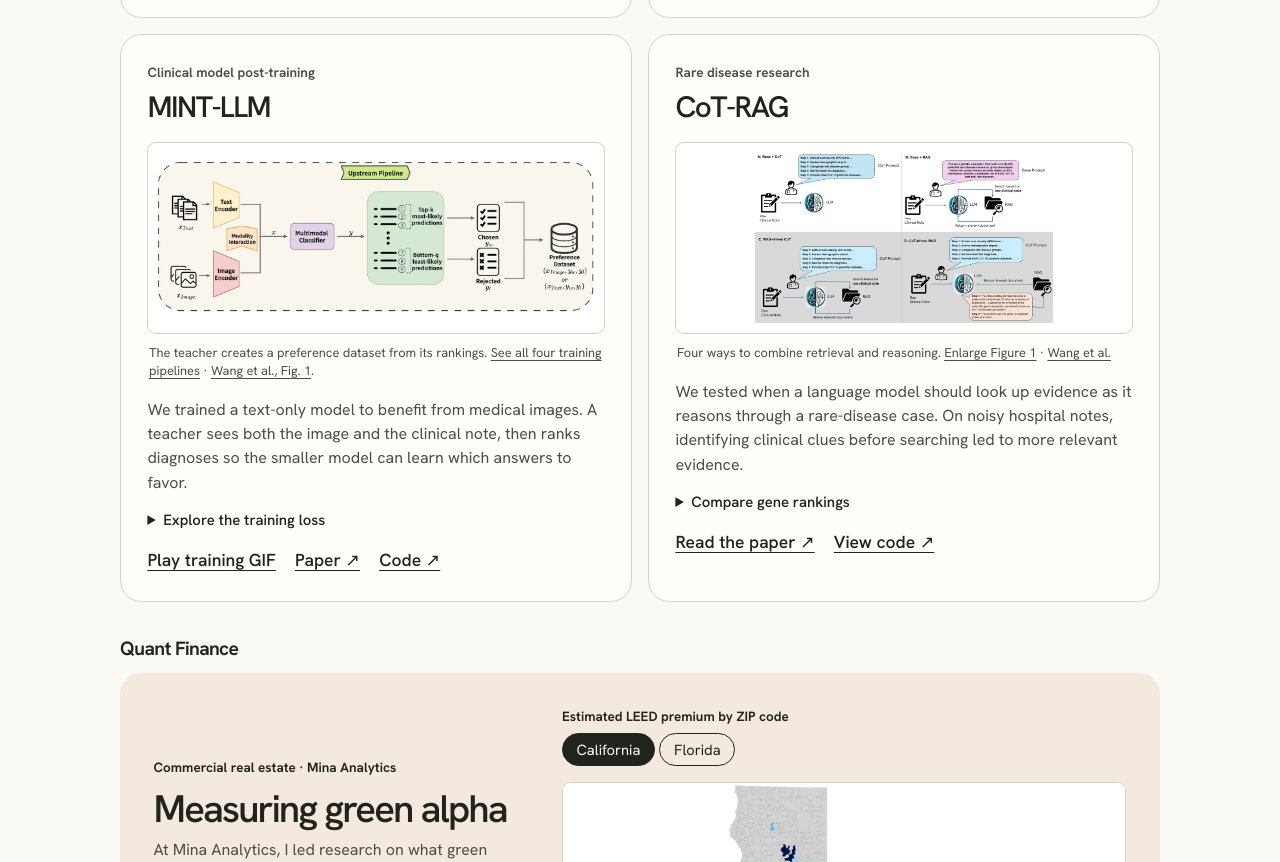
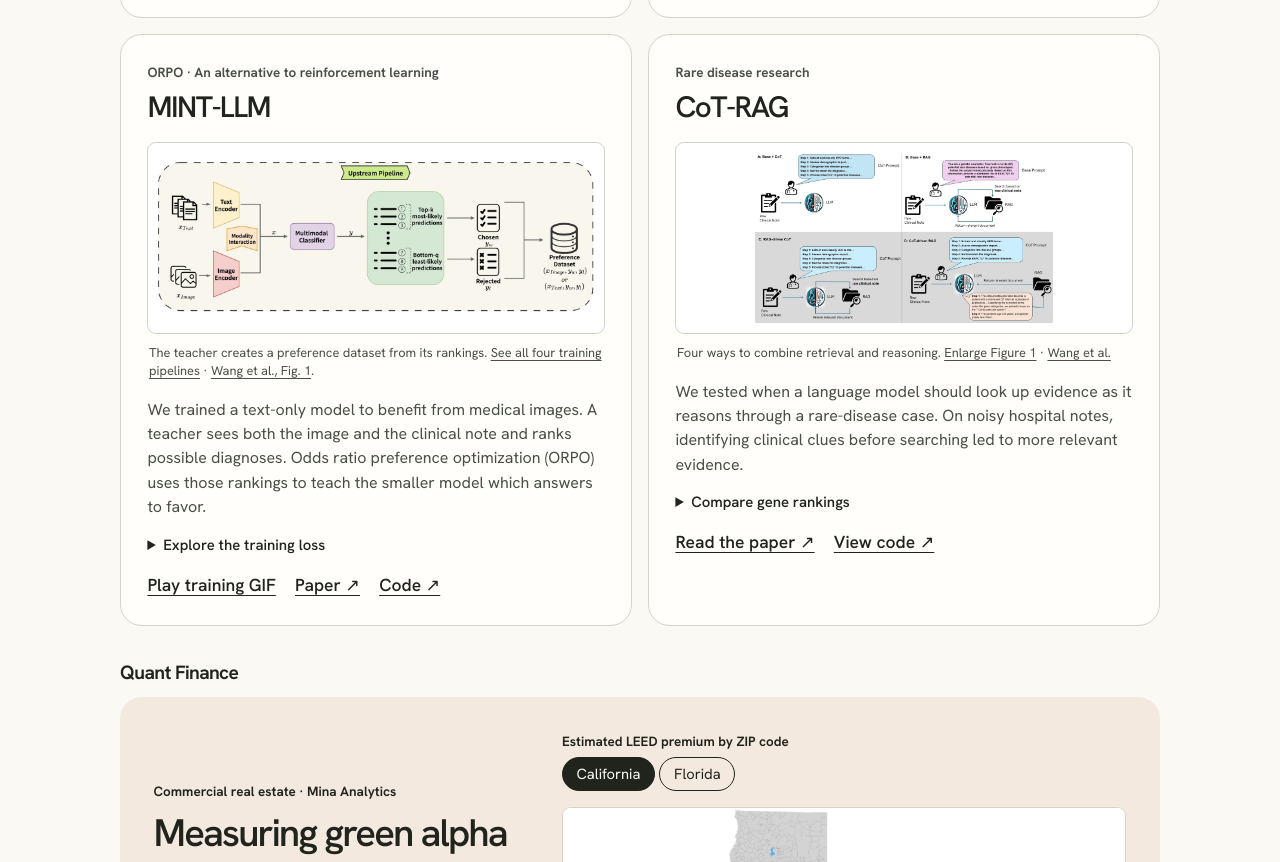
Before and after one commit to DWuuuuuu/DWuuuuuu.github.io, a plain HTML site: page index.html in a window 1280 px wide. Shown: the part 1811-2673 px from the top of the page. Drawn offline with Linux system fonts and the light colour scheme.

Commit message:
Credit the JSM presenter, link her slides, and clarify MINT preference training

```diff
--- a/index.html
+++ b/index.html
@@ -131,10 +131,10 @@
               <div class="cot-links"><a href="https://doi.org/10.1016/j.patter.2023.100887">Read the paper ↗</a><a href="https://github.com/WGLab/PhenoGPT">View code ↗</a></div>
             </article>
             <article class="card study-card">
-              <small>Clinical model post-training</small>
+              <small>ORPO · An alternative to reinforcement learning</small>
               <h4 id="mint-llm">MINT-LLM</h4>
               <figure class="paper-plate"><a href="assets/mint-framework.webp" aria-label="Enlarge the figure"><img src="assets/mint-teacher.webp" width="1350" height="472" loading="lazy" alt="The teacher encodes text and images, ranks predictions, and turns high- and low-ranked candidates into paired responses."/></a><figcaption>The teacher creates a preference dataset from its rankings. <a href="assets/mint-framework.webp">See all four training pipelines</a> · <a href="https://doi.org/10.1016/j.patter.2026.101544">Wang et al., Fig. 1</a>.</figcaption></figure>
-              <p>We trained a text-only model to benefit from medical images. A teacher sees both the image and the clinical note, then ranks diagnoses so the smaller model can learn which answers to favor.</p>
+              <p>We trained a text-only model to benefit from medical images. A teacher sees both the image and the clinical note and ranks possible diagnoses. Odds ratio preference optimization (ORPO) uses those rankings to teach the smaller model which answers to favor.</p>
               <details class="loss-note"><summary>Explore the training loss</summary>
                 <p class="equation" aria-label="ORPO loss equals the expected supervised loss plus lambda times the odds ratio loss">ℒ<sub>ORPO</sub> = 𝔼[ℒ<sub>SFT</sub> + λ ℒ<sub>OR</sub>]</p>
                 <p class="equation" aria-label="Odds ratio loss equals negative log sigmoid of the log odds of the preferred answer minus the log odds of the rejected answer">ℒ<sub>OR</sub> = −log σ(log odds<sub>preferred</sub> − log odds<sub>rejected</sub>)</p>
```
Also changed, not shown: publications.html (+2 -1 lines).
